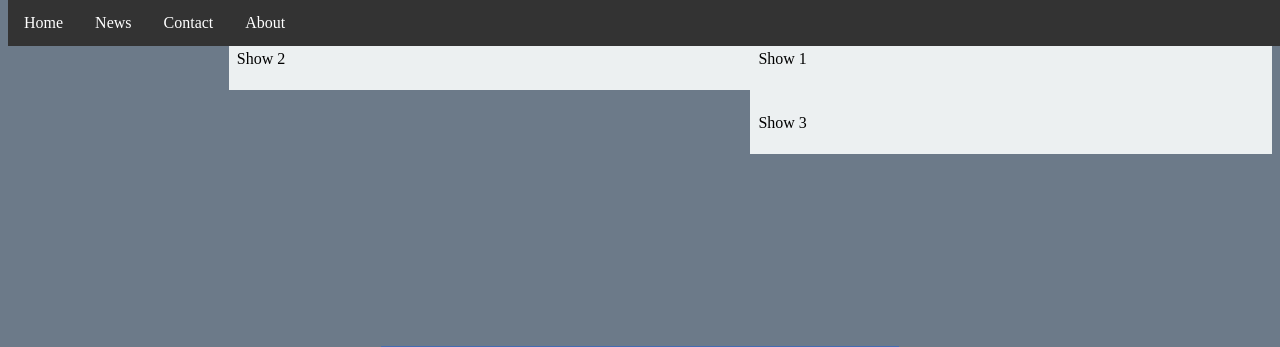
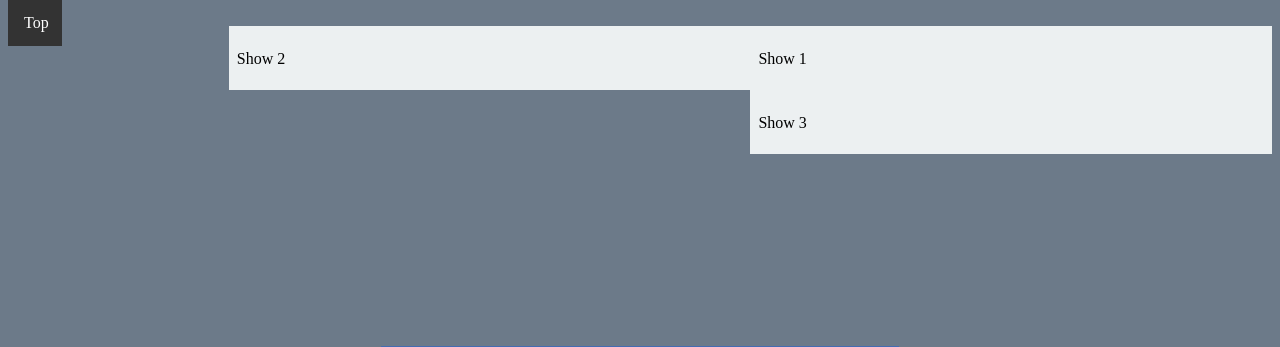
Before and after one commit to NomisMomis/ipt_project, a PHP site: page /timetable.html in a window 1280 px wide. Shown: the top 347 px of the page. Run offline with PHP 8.4, Linux system fonts and the light colour scheme; some libraries are stand-ins or nearby versions.

Commit message:
addedTopLink

```diff
--- a/style.css
+++ b/style.css
@@ -4,7 +4,7 @@
  }
 
  #header{
-  width:100%;
+  width:5%;
   position:fixed;
   top:0px;
   z-index:2;
@@ -16,6 +16,9 @@
     padding: 0;
     overflow: hidden;
     background-color: #333;
+    width:3.4em;
+    position:fixed;
+    top:0px;
 }
  li{
  float:left;
@@ -68,3 +71,18 @@
  background-color:#81CFE0;
  text-align:center;
 }
+
+ top {
+	display: none;
+	width: 3.4em;
+	height: 60px;
+	text-indent: -9999px;
+	position: fixed;
+	z-index: 999;
+ background-color: #333;
+	bottom: 20px;
+	background-image: url("top.png");
+
+
+	float:right;
+}
--- a/timetable.html
+++ b/timetable.html
@@ -21,18 +21,37 @@
       }
     });
   });
+
+	$('body').prepend('<a href="#" class="back-to-top">Back to Top</a>');
+
+	var amountScrolled = 300;
+
+    $(window).scroll(function() {
+    	if ( $(window).scrollTop() > amountScrolled ) {
+    		$('a.back-to-top').fadeIn('slow');
+    	} else {
+    		$('a.back-to-top').fadeOut('slow');
+    	}
+    });
+
+    $('a.back-to-top').click(function() {
+	$('html, body').animate({
+		scrollTop: 0
+	}, 700);
+	return false;
+});
+
   </script>
 </head>
 <body>
 
- <div id="header">
+
     <ul>
-      <li><a href="index.html">Home</a></li>
-      <li><a href="timetable.html">News</a></li>
-      <li><a href="Randomiser.html">Contact</a></li>
-      <li><a href="about.html">About</a></li>
+      <li><a href="#" class="top">Top</a></li>
+
+
     </ul>
- </div>
+
  <br>
 <div class="draggable">
   <p>Show 1</p>
```
Also changed, not shown: top.png (added).
